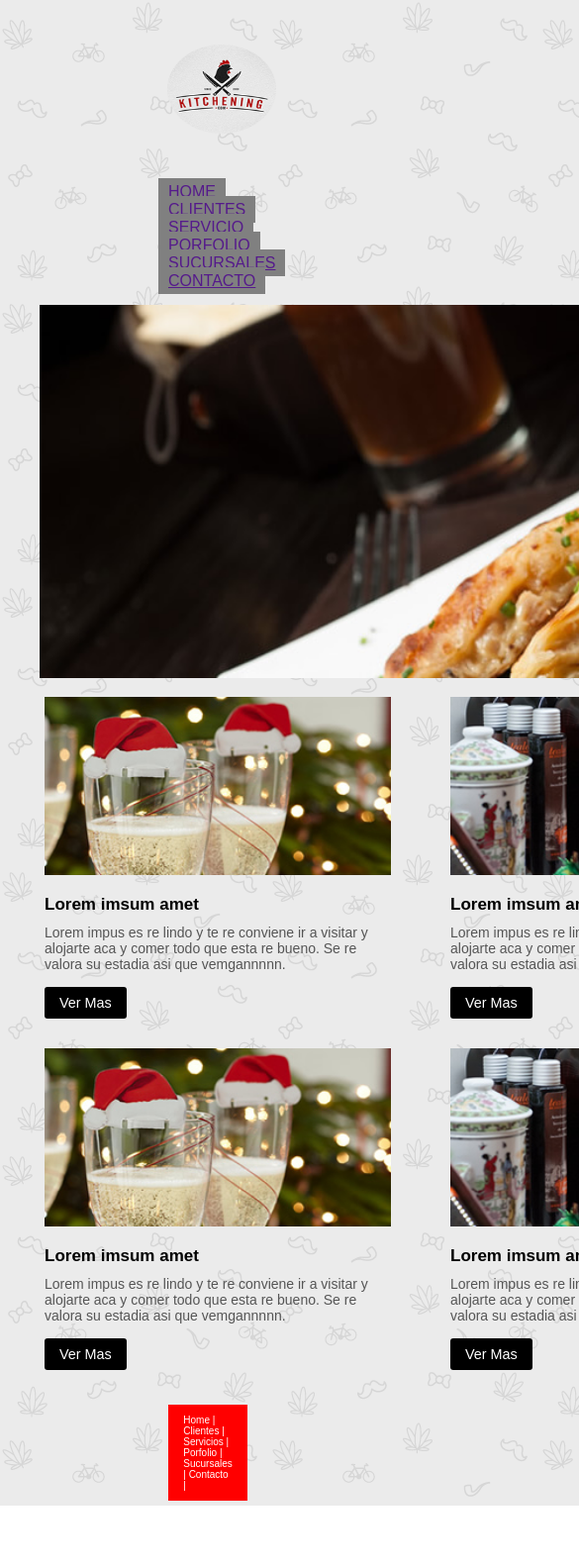
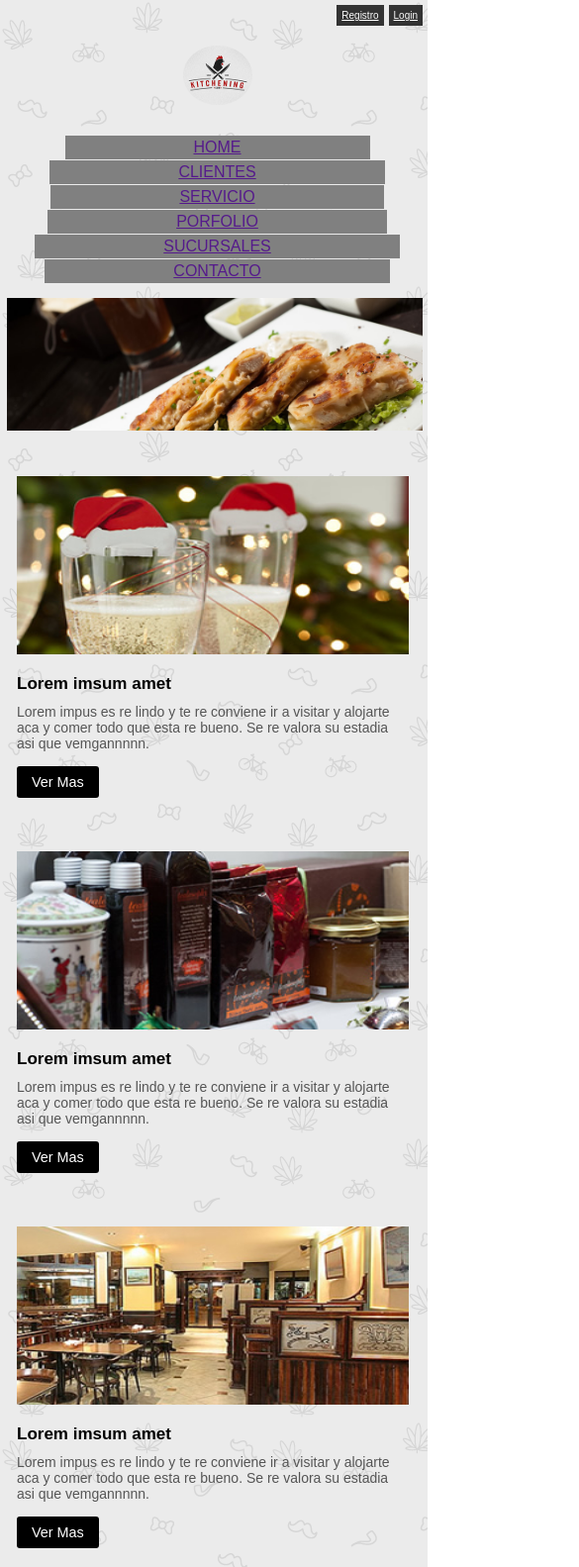
Before and after one commit to isabellagreco0/Kitchening, a plain HTML site: page kitcheningg/index.html in a window 390 px wide. Shown: the top 1583 px of the page at 99% size, 585 px wide, since content can reach past the window. Before the commit the page ends 1521 px from the top, so only its background shows below. Drawn offline with Linux system fonts and the light colour scheme.

Commit message:
kitchen adaptativo y formularios

```diff
--- a/kitcheningg/css/style.css
+++ b/kitcheningg/css/style.css
@@ -12,6 +12,25 @@ body {
 
 
 /*HEADER*/
+
+#botones_div {
+    display: flex;
+    flex-direction: row;
+    justify-content: flex-end;
+    align-items: end;
+    width: 100%;
+}
+
+#botones_div a {
+    align-self: end;
+    color: white;
+    font-size: 10px;
+    background-color: #333333;
+    padding: 5px;
+    margin-right: 5px;
+}
+
+
 header {
     margin-right: 30px;
     margin-left: 30px;
@@ -152,3 +171,281 @@ footer p {
     color: white;
     font-size: 10px;
 }
+
+
+
+
+
+/*login y registro*/
+
+.h1_lr{
+margin: 20px;
+}
+
+.formulario {
+    background: #fff;
+    padding: 20px;
+    margin: 20px auto;
+    width: 400px;
+}
+
+label {
+    display: block;
+    margin: 10px 0 5px;
+    color: #444;
+}
+
+input,
+select,
+textarea {
+    width: 100%;
+    padding: 8px;
+    margin-bottom: 12px;
+    border: 1px solid #ccc;
+    font-size: 14px;
+}
+
+fieldset {
+    border: 1px solid #ddd;
+    padding: 10px;
+    margin-bottom: 15px;
+}
+
+legend {
+    font-weight: bold;
+    color: #333;
+}
+
+input[type="checkbox"],
+input[type="radio"] {
+    width: auto;
+    margin-right: 5px;
+}
+
+.botones {
+    display: flex;
+    justify-content: space-between;
+}
+
+button {
+    background-color: #4CAF50;
+    color: white;
+    border: none;
+    padding: 10px 15px;
+    font-size: 14px;
+}
+
+button[type="reset"] {
+    background-color: #f44336;
+}
+
+
+
+
+
+
+
+
+
+
+
+
+/*ADAPTACION*/
+@media (max-width: 768px) {
+
+    /*HEADER*/
+    header {
+        margin-right: 0px;
+        margin-left: 7px;
+        width: 768px;
+        display: flex;
+        flex-wrap: nowrap;
+        justify-content: center;
+
+
+    }
+
+    header img {
+        align-self: center;
+        padding: 10px;
+        margin: 10px;
+        height: 80px;
+        width: 90px;
+        border-radius: 50%;
+    }
+
+    header nav {
+        display: flex;
+        justify-content: space-around;
+        padding-left: 100px;
+        padding-right: 100px;
+        padding-bottom: 10px;
+        padding-top: 10px;
+
+    }
+
+    .h4_nav {
+        display: inline;
+        padding: 3px;
+        padding-left: 5px;
+        padding-right: 5px;
+        margin-left: 0.1px;
+        margin-right: 0.1px;
+    }
+
+    /*section 1*/
+    #section_1 {
+        align-items: center;
+        justify-content: center;
+        padding-left: 20px;
+    }
+
+    #section_1 img {
+        width: 740px;
+    }
+
+
+
+    /*section 2*/
+
+    .section_11 {
+        display: flex;
+        flex-wrap: wrap;
+        flex-direction: row;
+        justify-content: space-between;
+        width: 1200px;
+
+    }
+
+    .section_22 {
+        display: flex;
+        flex-wrap: wrap;
+        flex-direction: row;
+        justify-content: space-between;
+        width: 1200px;
+    }
+
+
+    #section_2 {
+        display: flex;
+        flex-wrap: wrap;
+        width: 768px;
+        margin-left: 5px;
+    }
+}
+
+
+
+
+
+
+
+@media (max-width: 425px) {
+
+    /*HEADER*/
+    header {
+        margin-right: 0px;
+        margin-left: 7px;
+        width: 425px;
+        display: flex;
+        flex-wrap: wrap;
+        flex-direction: column;
+        justify-content: center;
+    }
+
+    header img {
+        align-self: center;
+        padding: 10px;
+        margin: 10px;
+        height: 80px;
+        width: 90px;
+    }
+
+    header nav {
+        display: flex;
+        flex-wrap: wrap;
+        justify-content: center;
+        padding-left: 5px;
+        padding-right: 5px;
+        padding-bottom: 10px;
+        padding-top: 10px;
+        align-items: center;
+    }
+
+    ul {
+        display: flex;
+        flex-wrap: wrap;
+        justify-content: center;
+        width: 400px;
+    }
+
+    .h4_nav {
+        align-self: center;
+        display: inline;
+        padding: 3px;
+        padding-left: 130px;
+        padding-right: 130px;
+        margin-top: 1px;
+    }
+
+    /*section 1*/
+    #section_1 {
+        align-items: center;
+        justify-content: center;
+        padding-left: 7px;
+    }
+
+    #section_1 img {
+        width: 420px;
+    }
+
+
+
+    /*section 2*/
+    .section_11 {
+        display: flex;
+        flex-wrap: wrap;
+        flex-direction: row;
+        justify-content: space-between;
+        width: 420px;
+    }
+
+    .section_22 {
+        display: flex;
+        flex-wrap: wrap;
+        flex-direction: row;
+        justify-content: space-between;
+        width: 420px;
+    }
+
+
+    #section_2 {
+        display: flex;
+        flex-wrap: wrap;
+        width: 420px;
+    }
+
+    #section_2 article {
+        padding: 12px;
+        margin-top: 30px;
+        display: flex;
+        flex-direction: column;
+        width: 420px;
+        justify-content: space-between;
+    }
+
+
+    /* FOOTER*/
+    footer {
+        background-color: gray;
+        display: flex;
+        justify-content: center;
+        margin: 40px 0px 5px 70px;
+        width: 300px;
+    }
+
+    footer p {
+        color: white;
+        font-size: 7px;
+    }
+}
--- a/kitcheningg/index.html
+++ b/kitcheningg/index.html
@@ -10,6 +10,13 @@
 
 <body>
     <header>
+        <div id="botones_div">
+            <a href="./registro.html">Registro</a>
+            <a href="./login.html">Login</a>
+
+        </div>
+
+
         <img src="./img/logo.jpg" alt="">
 
         <nav>
```
Also changed, not shown: kitcheningg/login.html (added, +29 -0 lines), kitcheningg/registro.html (added, +60 -0 lines).
